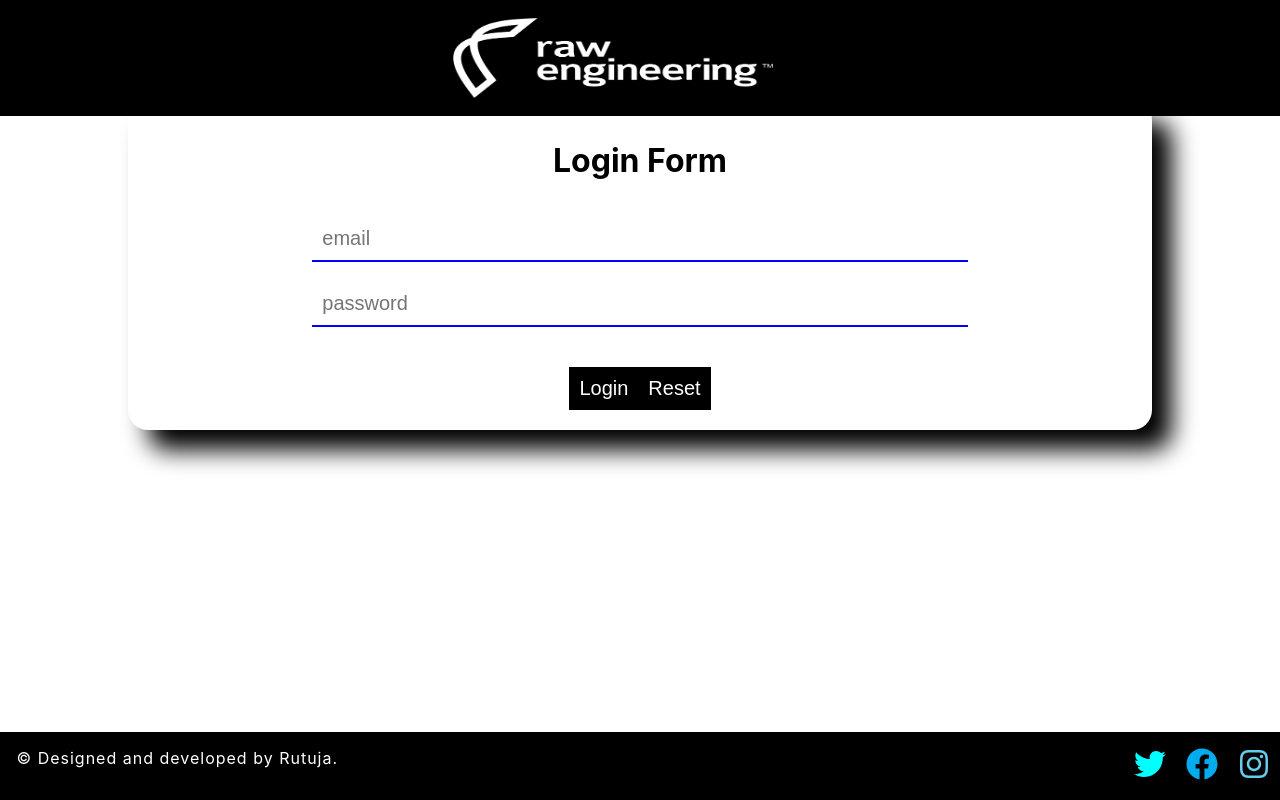
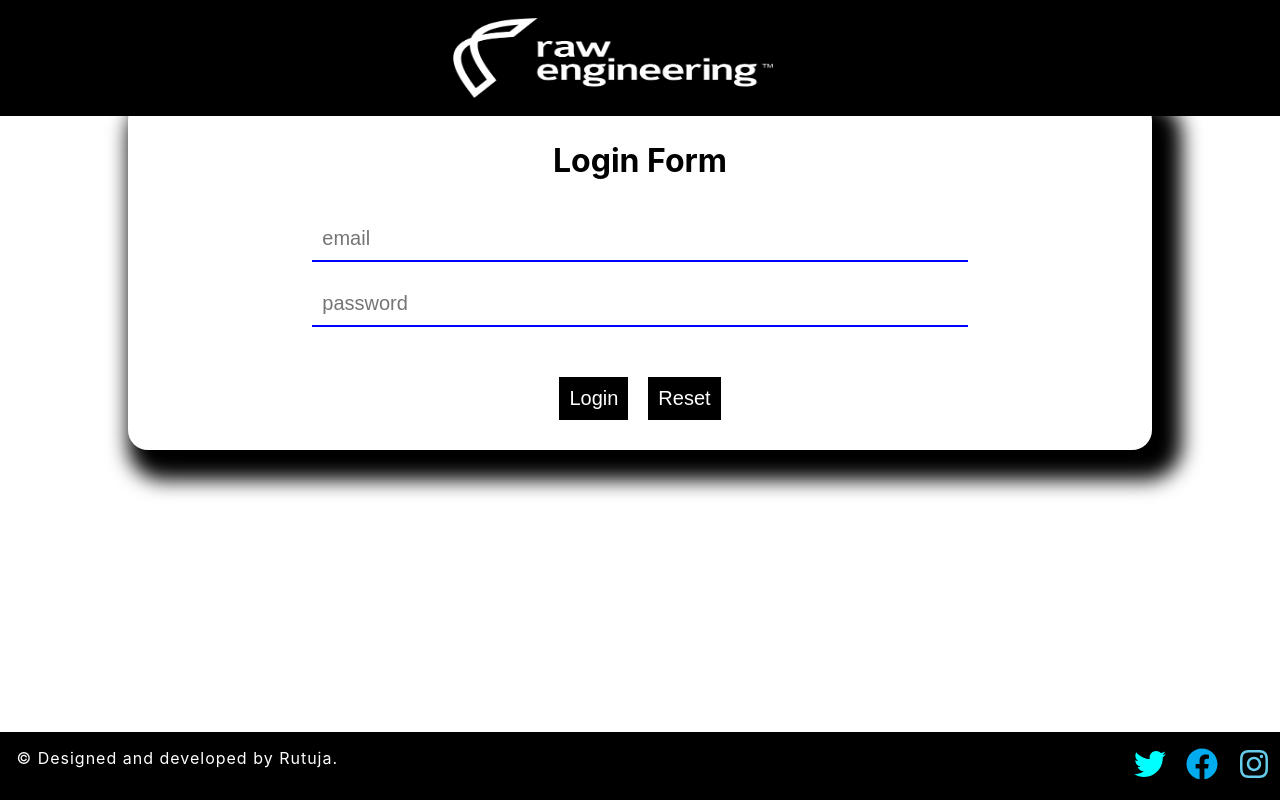
Before and after one commit to Rutuja9696/signup-login-react, a React (Create React App) app: page /login in a window 1280 px wide. Built offline with nearby package versions, Linux system fonts and the light colour scheme.

Commit message:
modified styles

```diff
--- a/src/styles/Footer.module.css
+++ b/src/styles/Footer.module.css
@@ -1,5 +1,5 @@
 body {
-  padding-bottom: 100px;
+  /* padding-bottom: 100px; */
 }
 #copyright {
   margin: 0;
--- a/src/styles/Form.module.css
+++ b/src/styles/Form.module.css
@@ -9,9 +9,9 @@
   width: 80%;
   background: white;
   border-radius: 20px;
-  box-shadow: 20px 20px 25px black;
+  box-shadow: 15px 15px 20px 15px black;
   margin-top: 100px;
-  margin-bottom: 30px;
+  margin-bottom: 100px;
 }
 .container .buttons {
   margin-top: 20px;
@@ -71,6 +71,7 @@ button {
   color: white;
   background-color: black;
   border: none;
+  margin: 10px;
 }
 .about {
   height: 70px;
--- a/src/styles/Index.module.css
+++ b/src/styles/Index.module.css
@@ -7,7 +7,7 @@
 }
 
 .indexh1 {
-  margin: 300px 200px 0px;
+  margin: 250px auto 0px;
   text-align: center;
   color: #eee;
   font-size: 36px;
```
